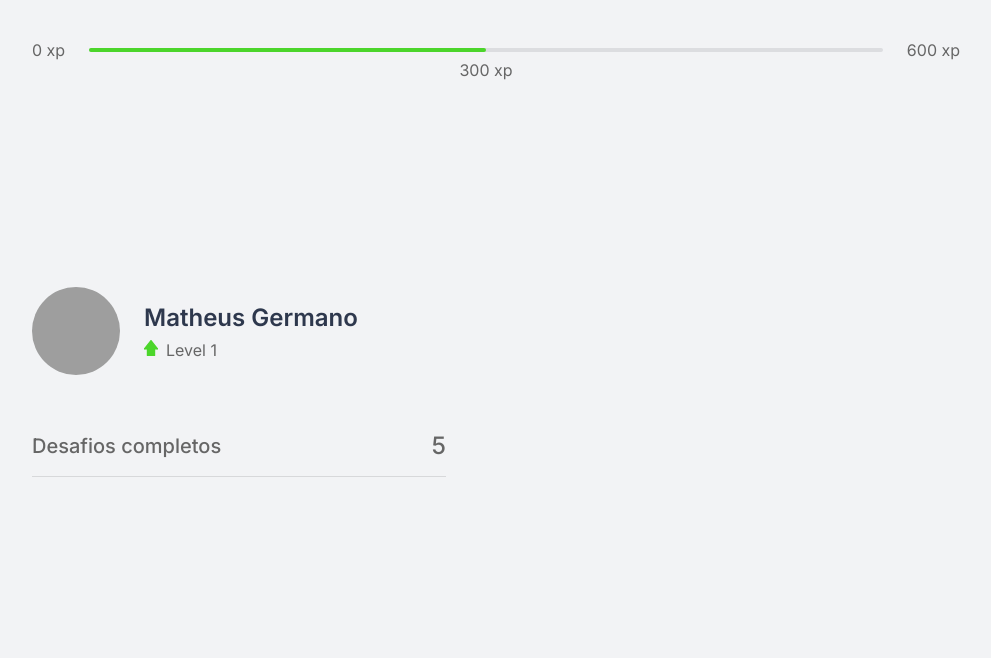
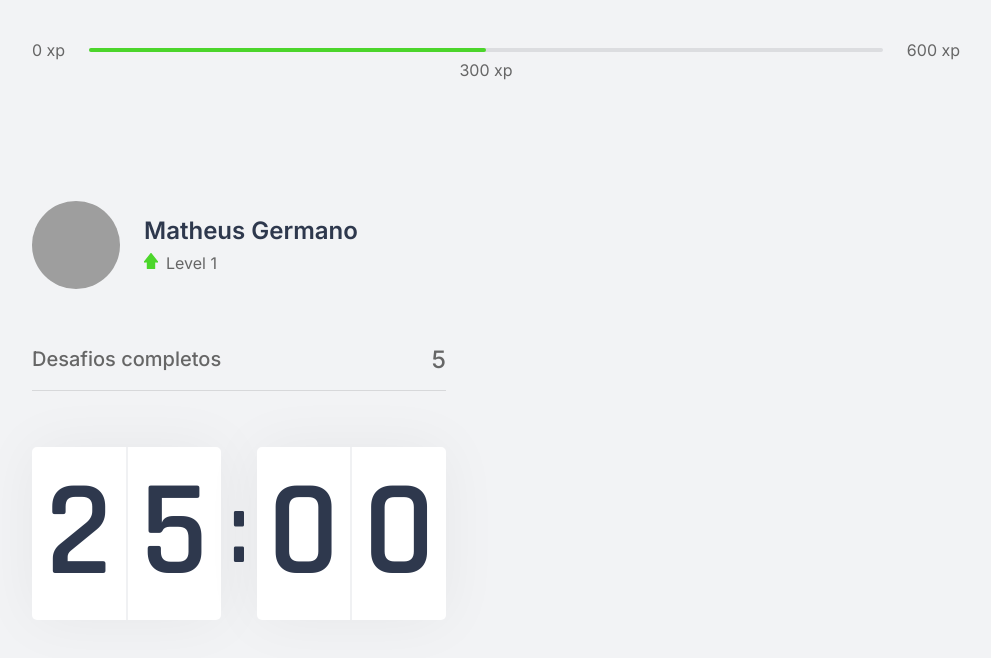
Before and after one commit to matheus-germano/moveit-nlw4, a Next.js app: page / in a window 1280 px wide. Shown: the top 658 px of the page, without its empty margins (144-1135 px from the left). Built offline with nearby package versions, Linux system fonts and the light colour scheme; grey boxes are pictures that could not be loaded.

Commit message:
Countdown Component

```diff
--- /dev/null
+++ b/src/components/Countdown.tsx
@@ -0,0 +1,17 @@
+import styles from '../styles/components/Countdown.module.css'
+
+export function Countdown () {
+  return (
+    <div className={styles.countdownContainer}>
+      <div>
+        <span>2</span>
+        <span>5</span>
+      </div>
+      <span>:</span>
+      <div>
+        <span>0</span>
+        <span>0</span>
+      </div>
+    </div>
+  )
+}
--- a/src/pages/index.tsx
+++ b/src/pages/index.tsx
@@ -1,4 +1,5 @@
 import { CompletedChallenges } from "../components/CompletedChallenges";
+import { Countdown } from "../components/CountDown";
 import { ExperienceBar } from "../components/ExperienceBar";
 import { Profile } from "../components/Profile";
 
@@ -10,9 +11,10 @@
       <ExperienceBar/>
 
       <section>
-        <div >
+        <div>
           <Profile />
           <CompletedChallenges />
+          <Countdown />
         </div>
         <div>
 
--- /dev/null
+++ b/src/styles/components/Countdown.module.css
@@ -0,0 +1,41 @@
+.countdownContainer {
+  display: flex;
+  align-items: center;
+  font-family: "Rajdhani";
+  font-weight: 600;
+  color: var(--title);
+}
+
+.countdownContainer > div {
+  flex: 1;
+
+  display: flex;
+  align-items: center;
+  justify-content: space-evenly;
+
+  background: var(--white);
+  box-shadow: 0 0 60px rgba(0, 0, 0, 0.05);
+
+  border-radius: 5px;
+  font-size: 8.5rem;
+  text-align: center;
+}
+
+.countdownContainer > div span {
+  flex: 1;
+}
+
+/* Primeiro span dentro de cada div */
+.countdownContainer > div span:first-child {
+  border-right: 1px solid #f0f1f3;
+}
+
+/* Ultimo span dentro de cada div */
+.countdownContainer > div span:last-child {
+  border-left: 1px solid #f0f1f3;
+}
+
+.countdownContainer > span {
+  font-size: 6.25rem;
+  margin: 0 0.5rem;
+}
```
